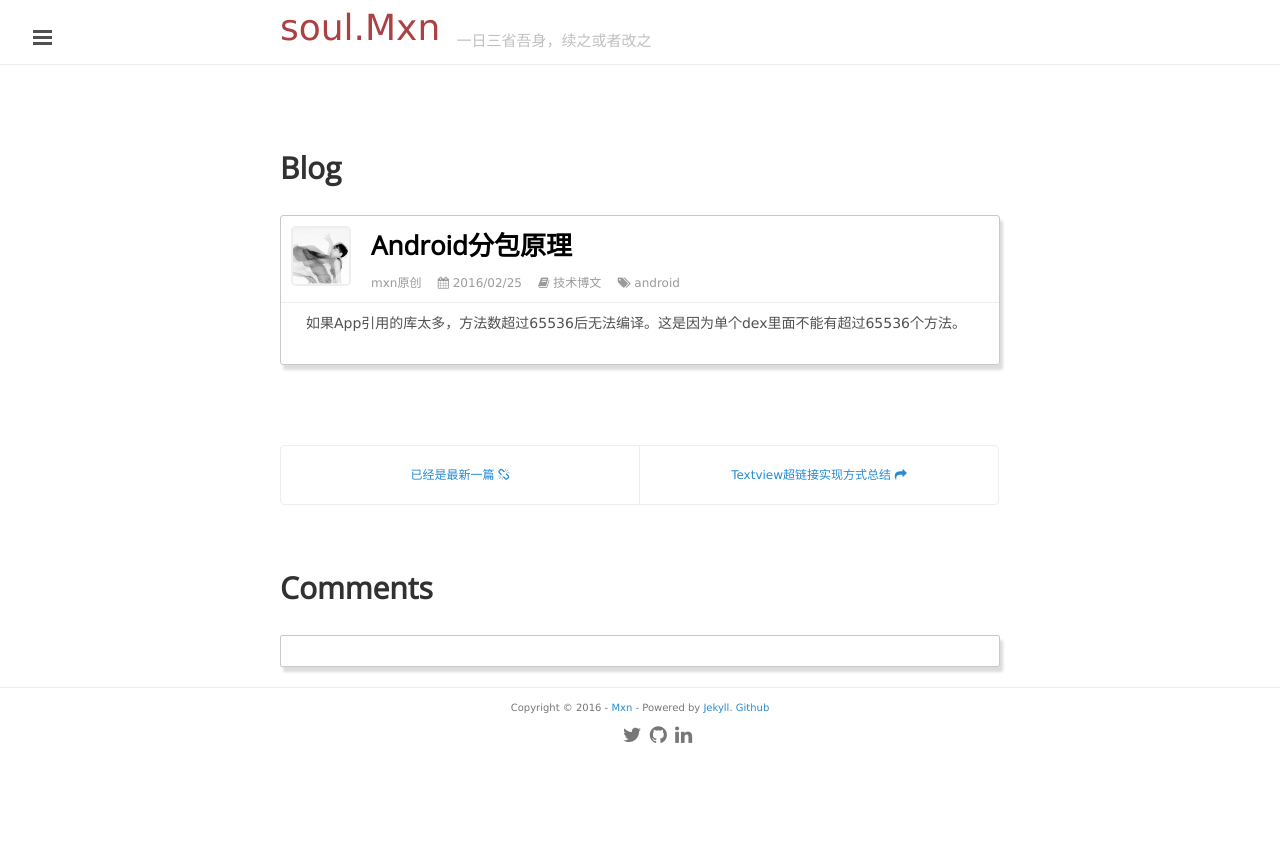
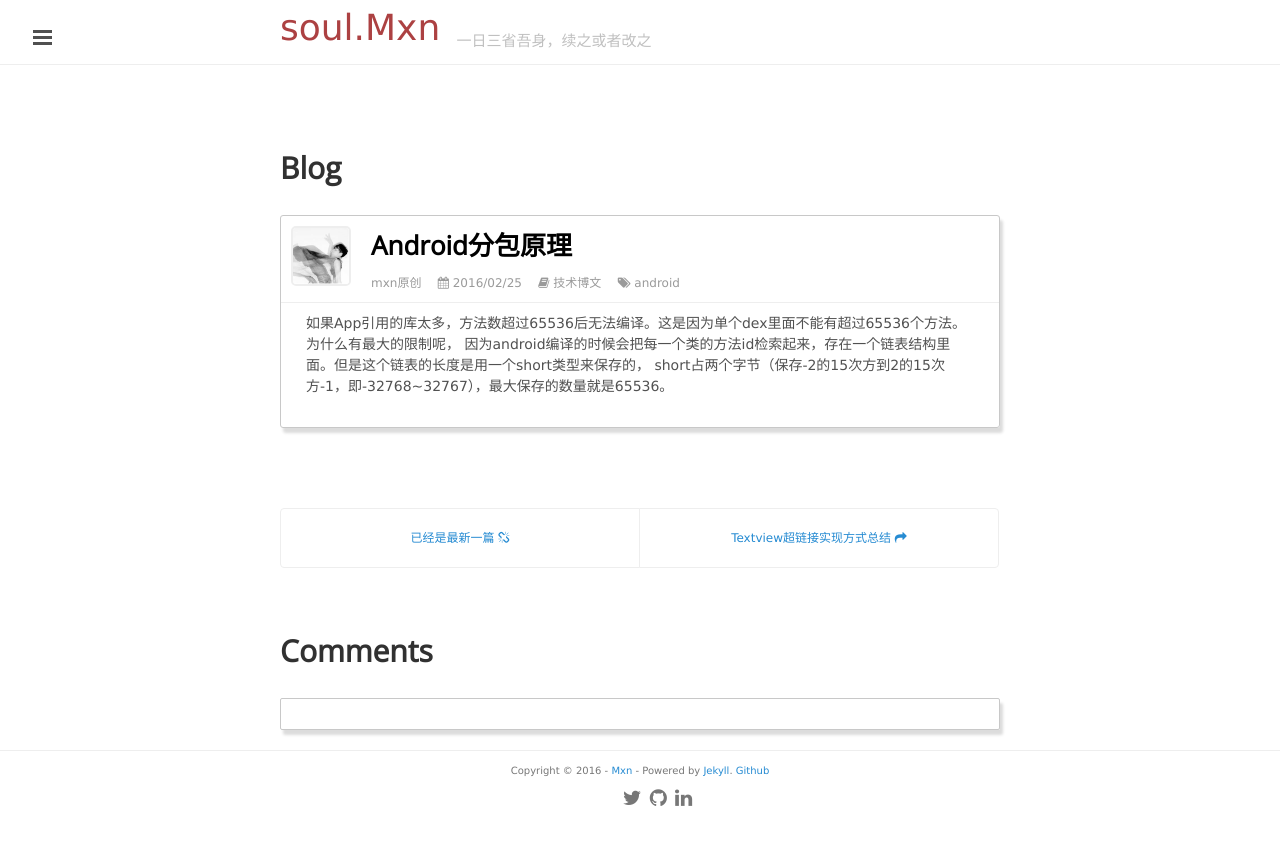
Before and after one commit to mxn21/mxn21.github.io, a Jekyll site: the page built from _posts/2016-2-25-android分包原理.md, in a window 1280 px wide. Shown: the top 845 px of the page. Built offline with Jekyll 4.4.1, drawn with Linux system fonts in a browser that asks for light colours; Markdown is read by kramdown in place of the engine named in the settings; comment, search, counter and statistics services are not loaded.

Commit message:
423432423

```diff
--- a/_posts/2016-2-25-android分包原理.md
+++ b/_posts/2016-2-25-android分包原理.md
@@ -6,4 +6,6 @@
 tag: android
 ---
 
-如果App引用的库太多，方法数超过65536后无法编译。这是因为单个dex里面不能有超过65536个方法。
+如果App引用的库太多，方法数超过65536后无法编译。这是因为单个dex里面不能有超过65536个方法。为什么有最大的限制呢，
+因为android编译的时候会把每一个类的方法id检索起来，存在一个链表结构里面。但是这个链表的长度是用一个short类型来保存的，
+short占两个字节（保存-2的15次方到2的15次方-1，即-32768~32767），最大保存的数量就是65536。
```
